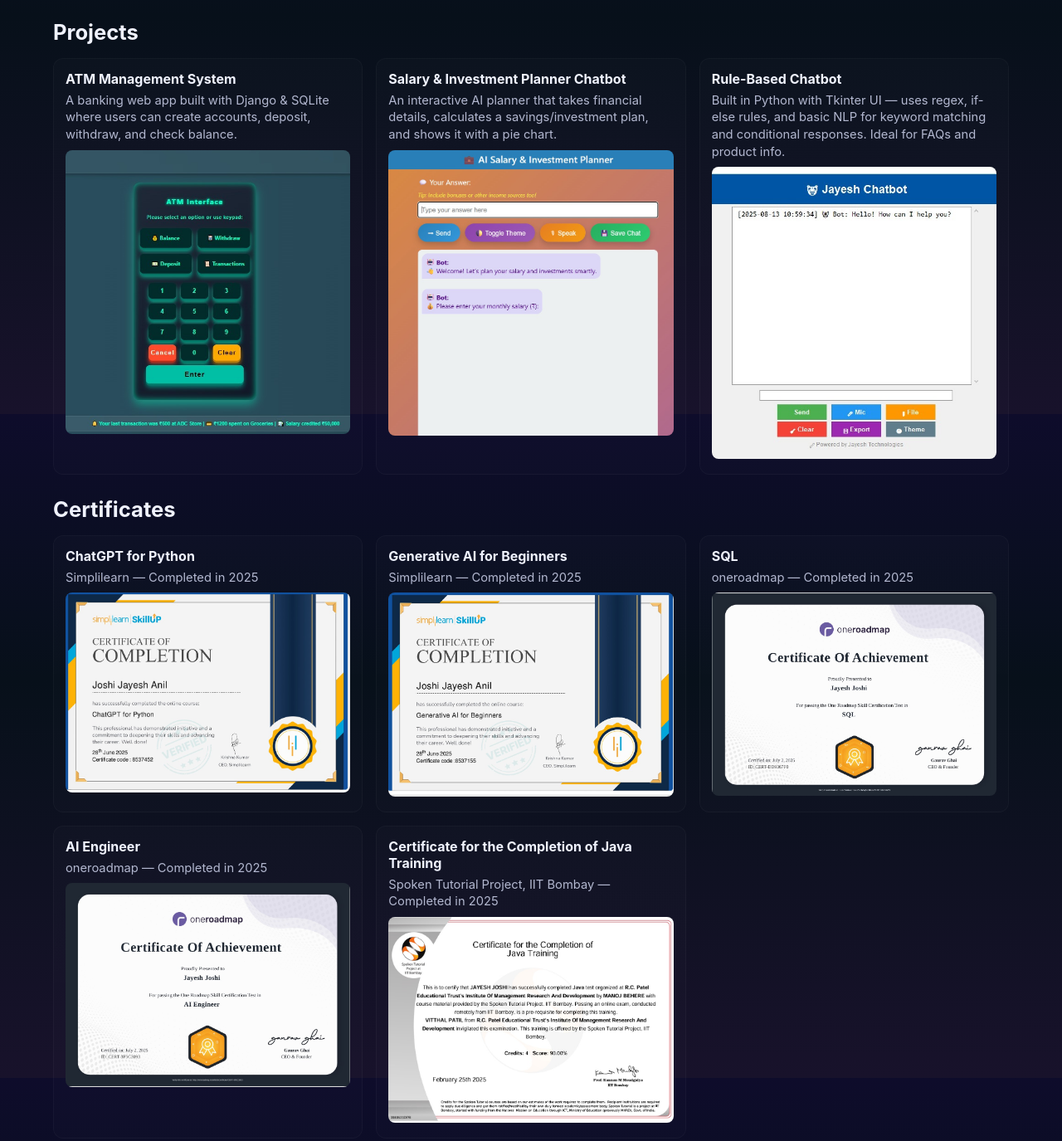
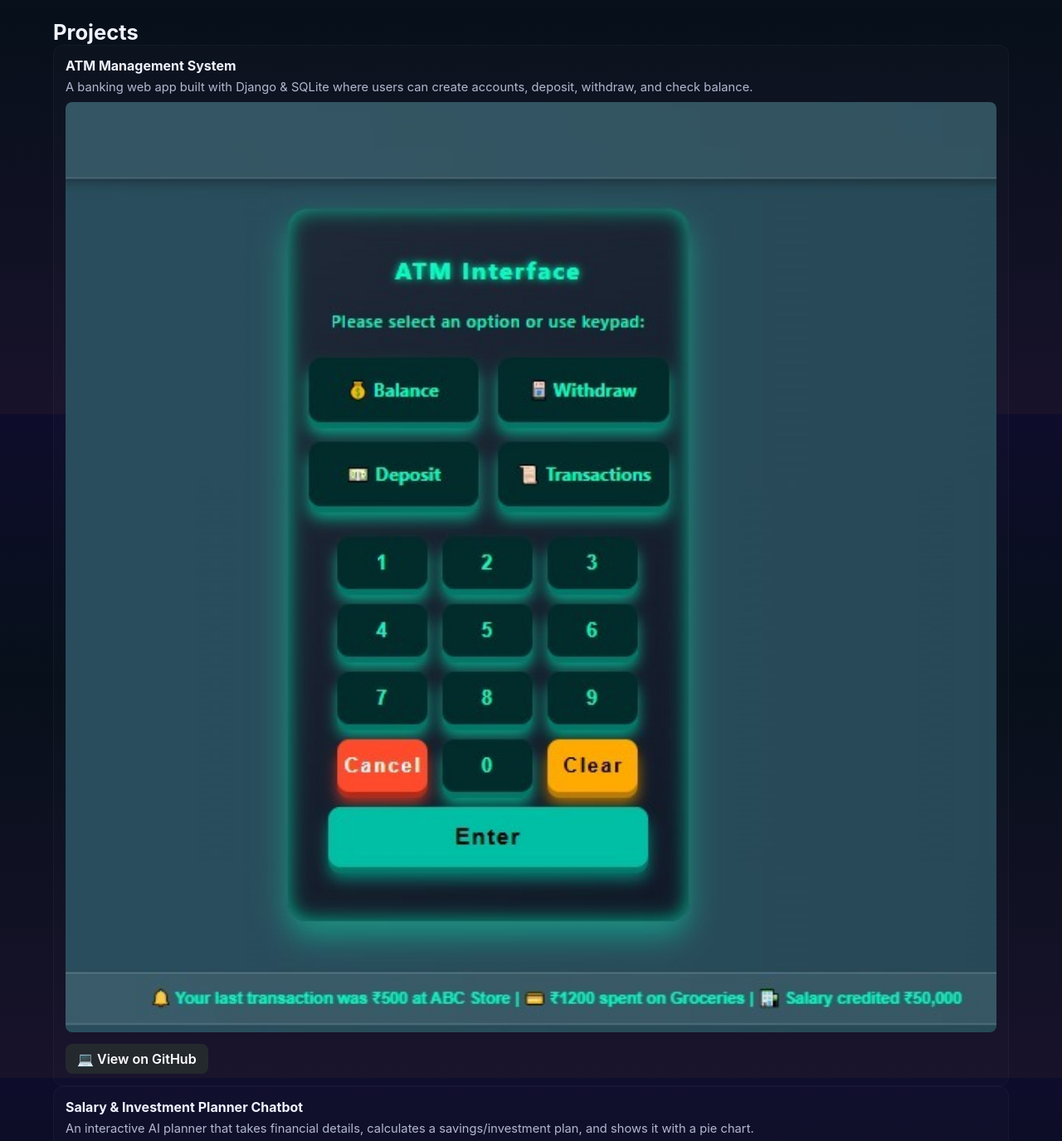
Before and after one commit to jayesh344/portfolio2, a plain HTML site: page index.html in a window 1280 px wide. Shown: the part 1101-2476 px from the top of the page at 83% size. Drawn offline with Linux system fonts and the light colour scheme.

Commit message:
Update index.html

```diff
--- a/index.html
+++ b/index.html
@@ -583,13 +583,18 @@ body.light-mode .lang-card {
         <h2 style="font-size:1.6rem; color:var(--text)">Projects</h2>
       </div>
 
-      <div class="projects-grid">
-        <div class="proj-card fade-up">
-          <h4>ATM Management System</h4>
-          <p>A banking web app built with Django & SQLite where users can create accounts, deposit, withdraw, and check balance.</p>
-          <img src="WhatsApp Image 2025-08-13 at 11.19.25 AM (1).jpeg" alt="ATM Management System" style="width:100%; border-radius:8px; margin-top:8px;">
+     <div class="proj-card fade-up">
+  <h4>ATM Management System</h4>
+  <p>A banking web app built with Django & SQLite where users can create accounts, deposit, withdraw, and check balance.</p>
+  <img src="WhatsApp Image 2025-08-13 at 11.19.25 AM (1).jpeg" alt="ATM Management System" style="width:100%; border-radius:8px; margin-top:8px;">
 
-        </div>
+  <!-- GitHub Button -->
+  <a href="https://jayesh344.github.io/ATM-Project0/" target="_blank"
+     style="display:inline-block; margin-top:10px; padding:8px 14px; background:#24292e; color:#fff; border-radius:8px; font-weight:600;">
+     💻 View on GitHub
+  </a>
+</div>
+
 
         <div class="proj-card fade-up">
           <h4>Salary & Investment Planner Chatbot</h4>
```
